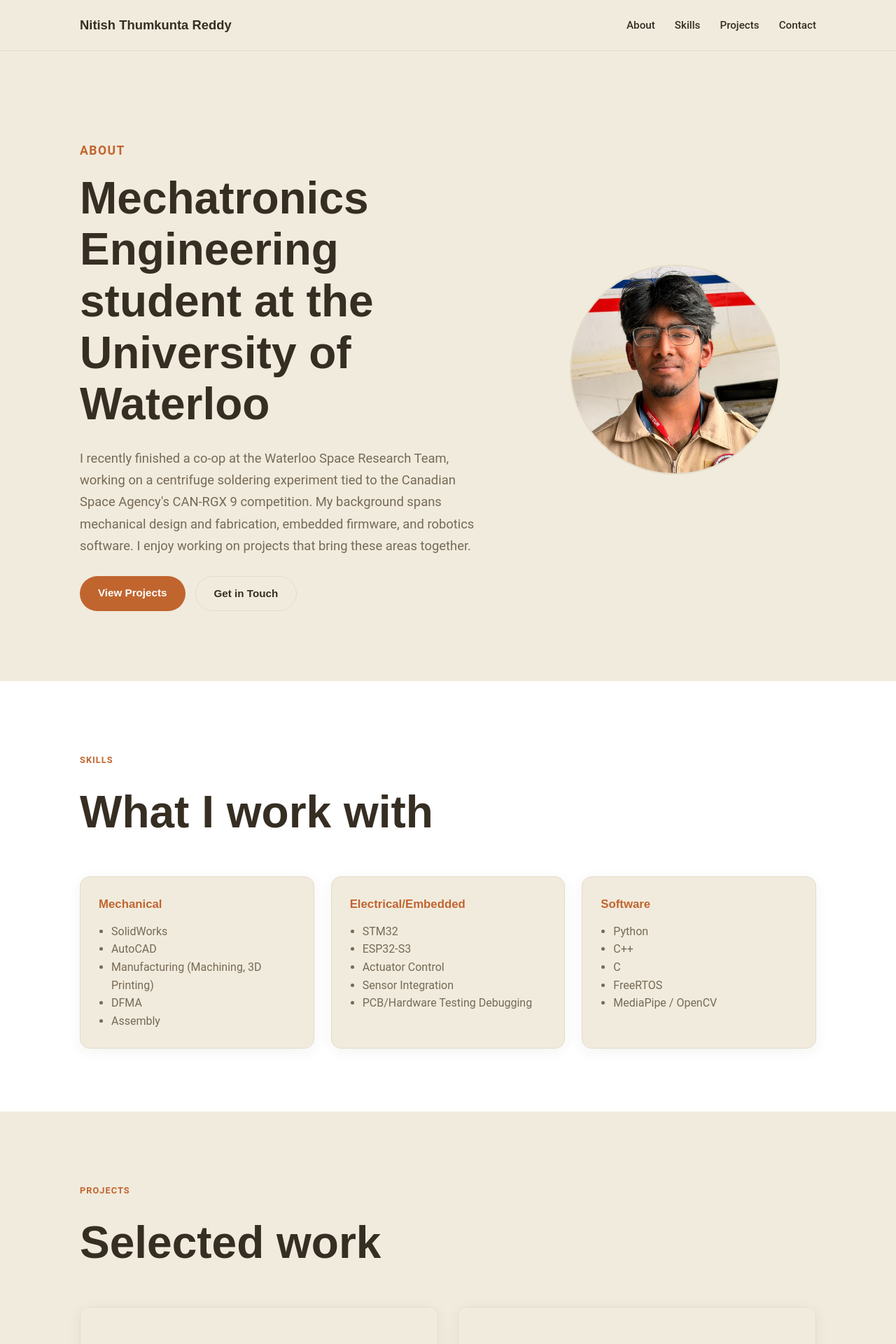
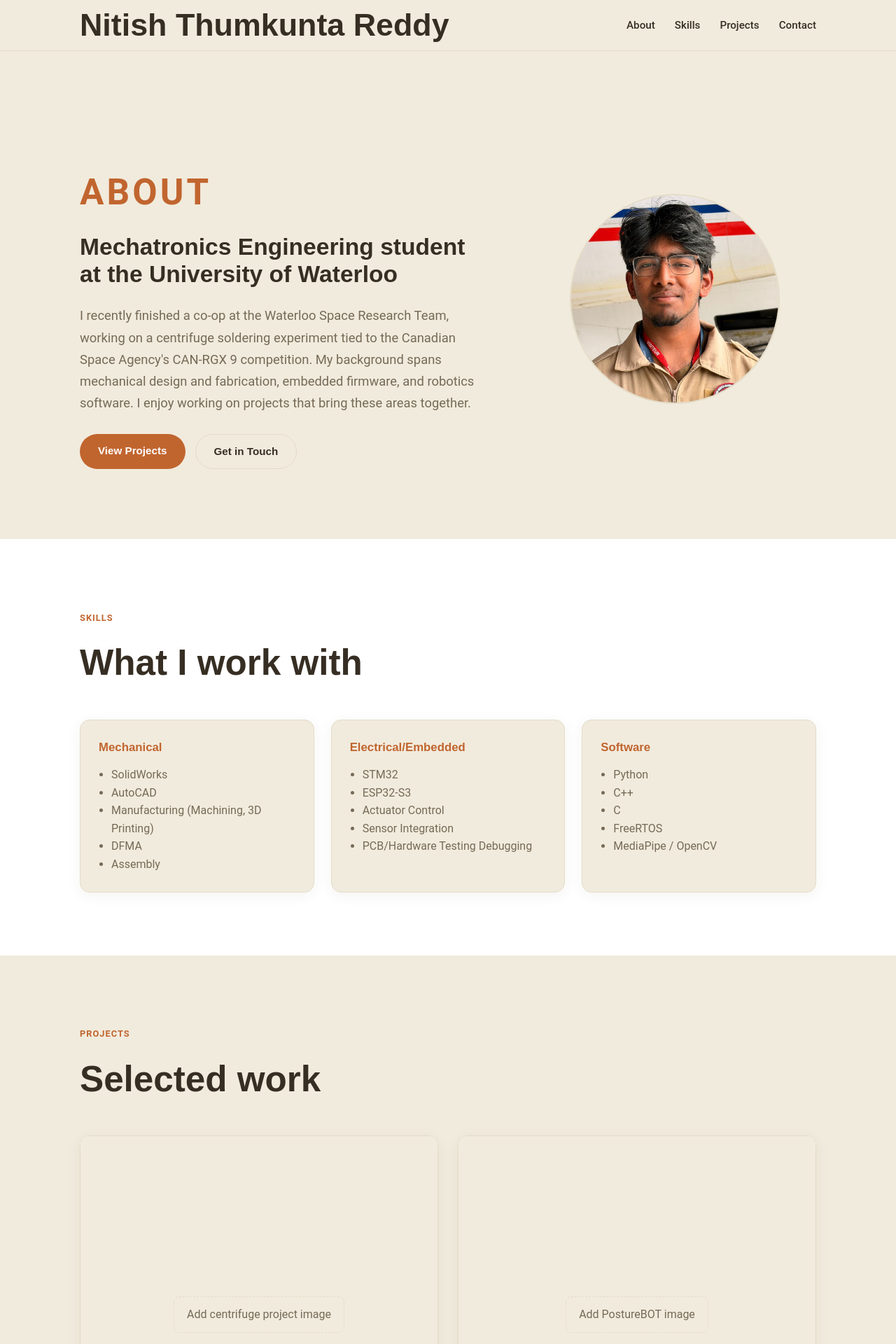
Before and after one commit to nitish2006main/PortfolioWebsite, a React (Vite) app: page / in a window 1280 px wide. Shown: the top 1920 px of the page at 70% size. Built offline with nearby package versions, Linux system fonts and the light colour scheme.

Commit message:
Fixing title size

```diff
--- a/src/components/About.jsx
+++ b/src/components/About.jsx
@@ -21,7 +21,7 @@ function About() {
           <p
             className="eyebrow"
             style={{
-              fontSize: '1.1rem',
+              fontSize: '3.2rem',
               marginBottom: 18,
             }}
           >
@@ -30,7 +30,7 @@ function About() {
 
           <h1
             style={{
-              fontSize: '4rem',
+              fontSize: '2.1rem',
               lineHeight: 1.15,
               maxWidth: 720,
               margin: '0 0 24px',
--- a/src/components/Contact.jsx
+++ b/src/components/Contact.jsx
@@ -17,7 +17,7 @@ function Contact() {
         <p
           className="eyebrow"
           style={{
-            fontSize: '1.1rem',
+            fontSize: '3.2rem',
             marginBottom: 18,
           }}
         >
@@ -26,7 +26,7 @@ function Contact() {
 
         <h2
           style={{
-            fontSize: '4rem',
+            fontSize: '2.1rem',
             lineHeight: 1.1,
             margin: '0 0 24px',
           }}
--- a/src/components/Navbar.jsx
+++ b/src/components/Navbar.jsx
@@ -24,7 +24,7 @@ function Navbar() {
         <a href="#" style={{
           fontFamily: 'var(--font-heading)',
           fontWeight: 700,
-          fontSize: '1.15rem',
+          fontSize: '2.8rem',
           color: 'var(--color-text)',
         }}>
           Nitish Thumkunta Reddy
--- a/src/components/ProjectPage.jsx
+++ b/src/components/ProjectPage.jsx
@@ -394,7 +394,7 @@ function ProjectPage({ slug }) {
         <div className="container">
           <p className="eyebrow">Skills Learned</p>
 
-          <h2 style={{ fontSize: '4rem', marginBottom: 32 }}>
+          <h2 style={{ fontSize: '3.2rem', marginBottom: 32 }}>
             Skills Learned
           </h2>
 
@@ -412,7 +412,7 @@ function ProjectPage({ slug }) {
         <div className="container">
           <p className="eyebrow">Project Content</p>
 
-          <h2 style={{ fontSize: '4rem', marginBottom: 50 }}>
+          <h2 style={{ fontSize: '3.2rem', marginBottom: 50 }}>
             Project Content
           </h2>
 
@@ -443,7 +443,7 @@ function ProjectPage({ slug }) {
         <div className="container">
           <p className="eyebrow">Results</p>
 
-          <h2 style={{ fontSize: '4rem', marginBottom: 28 }}>
+          <h2 style={{ fontSize: '3.2rem', marginBottom: 28 }}>
             Results
           </h2>
 
--- a/src/components/Projects.jsx
+++ b/src/components/Projects.jsx
@@ -37,7 +37,7 @@ function Projects() {
       <div className="container">
         <p className="eyebrow">Projects</p>
 
-        <h2 style={{ fontSize: '4rem', marginBottom: 40 }}>
+        <h2 style={{ fontSize: '3.2rem', marginBottom: 40 }}>
           Selected work
         </h2>
 
--- a/src/components/Skills.jsx
+++ b/src/components/Skills.jsx
@@ -18,7 +18,7 @@ function Skills() {
     <section id="skills" className="section" style={{ background: 'var(--color-surface)' }}>
       <div className="container">
         <p className="eyebrow">Skills</p>
-        <h2 style={{ fontSize: '4rem', marginBottom: 40 }}>What I work with</h2>
+        <h2 style={{ fontSize: '3.2rem', marginBottom: 40 }}>What I work with</h2>
         <div style={{
           display: 'grid',
           gridTemplateColumns: 'repeat(3, 1fr)',
```
